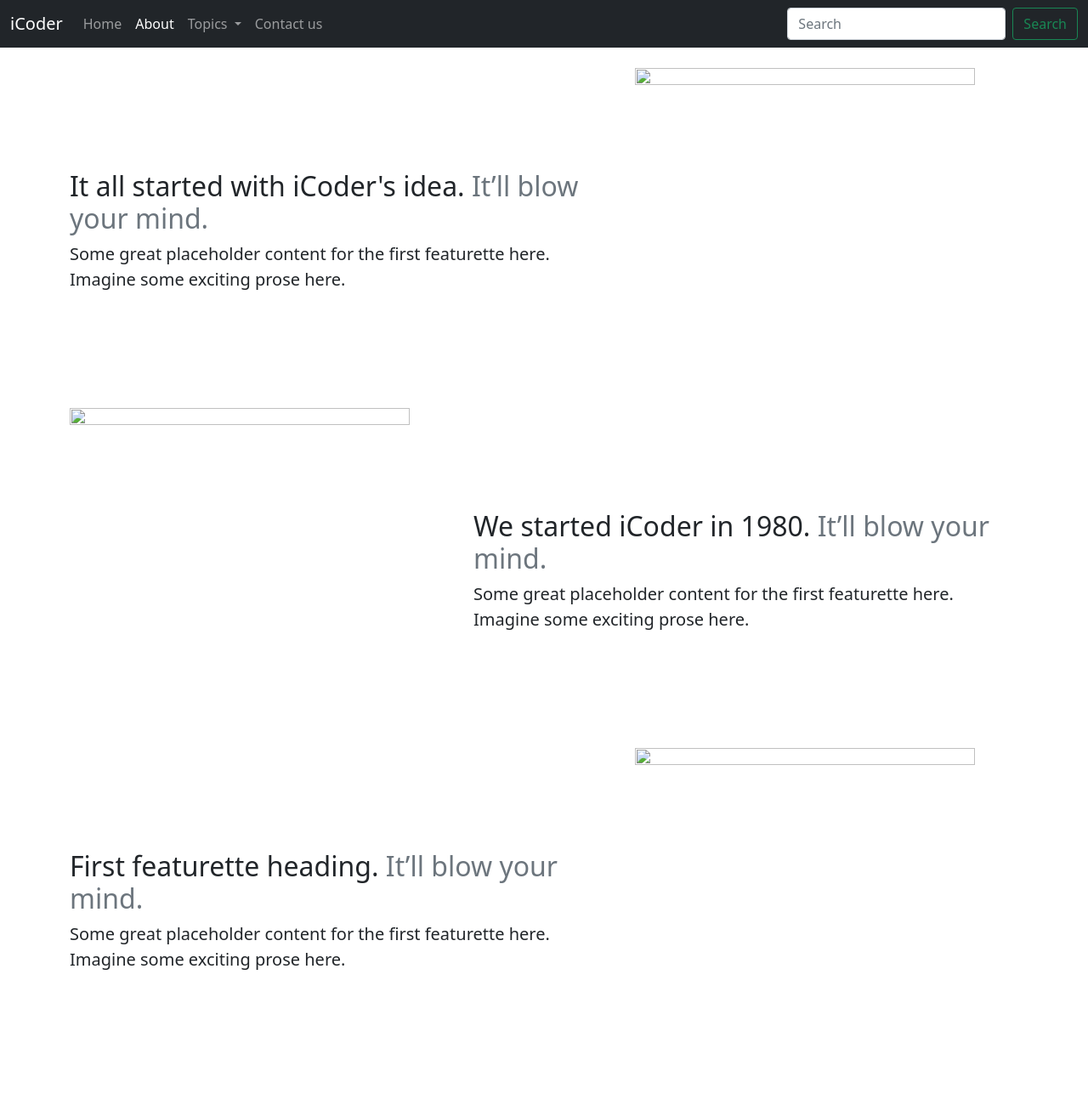
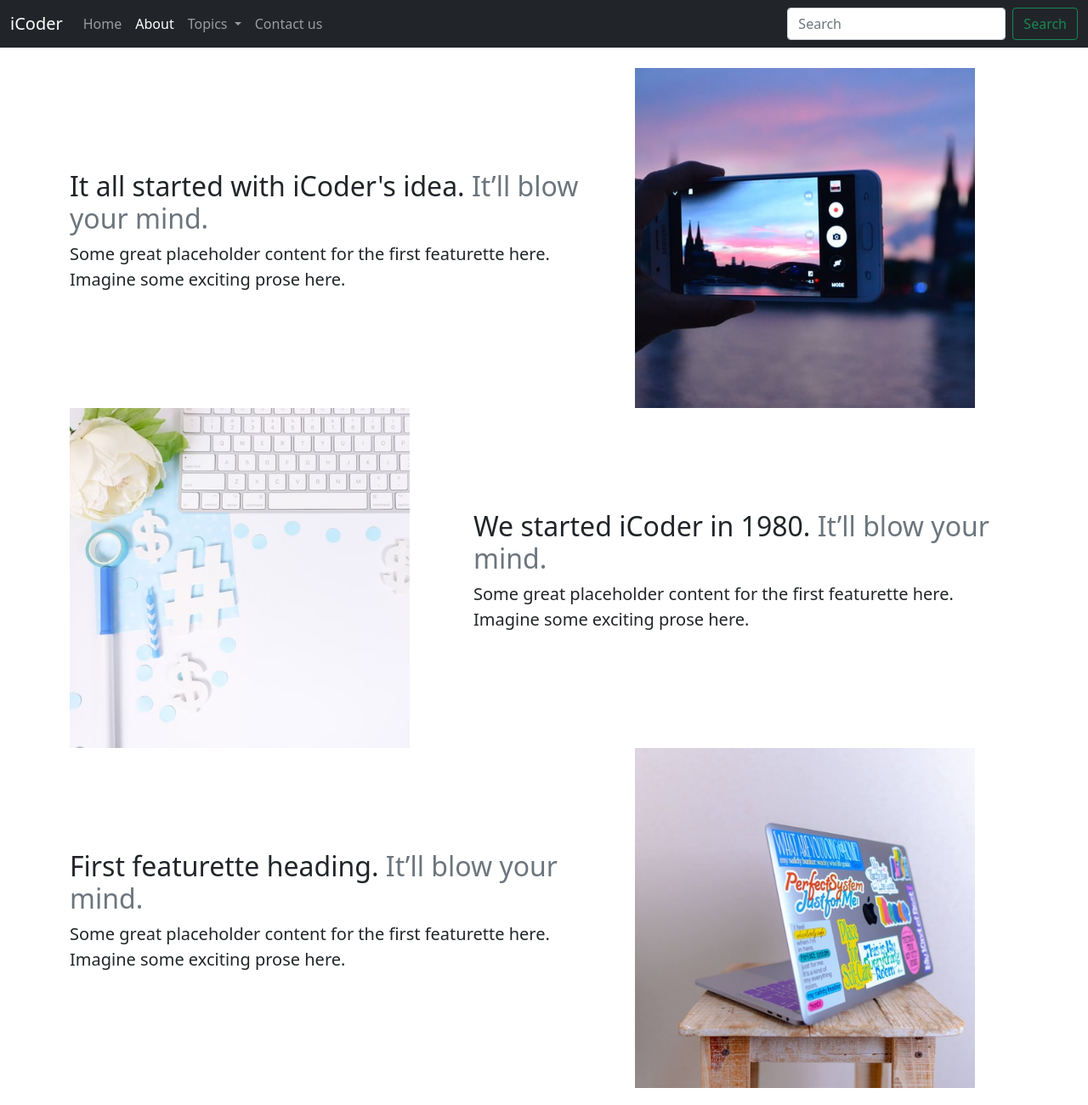
Before and after one commit to mouna139/iCoder_Bootstrap, a plain HTML site: page about.html in a window 1280 px wide. Shown: the top 1300 px of the page at 85% size. Drawn offline with nearby package versions, Linux system fonts and the light colour scheme.

Commit message:
Update about.html

```diff
--- a/about.html
+++ b/about.html
@@ -66,7 +66,7 @@
                     prose here.</p>
             </div>
             <div class="col-md-5">
-                <img class="img-fluid" width="400" height="400" src="images/img1.jpg" alt="">
+                <img class="img-fluid" width="400" height="400" src="img1.jpg" alt="">
                 <!-- <svg class="bd-placeholder-img bd-placeholder-img-lg featurette-image img-fluid mx-auto" width="500"
                     height="500" xmlns="http://www.w3.org/2000/svg" role="img" aria-label="Placeholder: 500x500"
                     preserveAspectRatio="xMidYMid slice" focusable="false">
@@ -86,7 +86,7 @@
                     prose here.</p>
             </div>
             <div class="col-md-5">
-                <img class="img-fluid" width="400" height="400" src="images/img2.jpg" alt="">
+                <img class="img-fluid" width="400" height="400" src="img2.jpg" alt="">
                 <!-- <svg class="bd-placeholder-img bd-placeholder-img-lg featurette-image img-fluid mx-auto" width="500"
                     height="500" xmlns="http://www.w3.org/2000/svg" role="img" aria-label="Placeholder: 500x500"
                     preserveAspectRatio="xMidYMid slice" focusable="false">
@@ -106,7 +106,7 @@
                     prose here.</p>
             </div>
             <div class="col-md-5">
-                <img class="img-fluid" width="400" height="400" src="images/img3.jpg" alt="">
+                <img class="img-fluid" width="400" height="400" src="img3.jpg" alt="">
                 <!-- <svg class="bd-placeholder-img bd-placeholder-img-lg featurette-image img-fluid mx-auto" width="500"
                     height="500" xmlns="http://www.w3.org/2000/svg" role="img" aria-label="Placeholder: 500x500"
                     preserveAspectRatio="xMidYMid slice" focusable="false">
```
